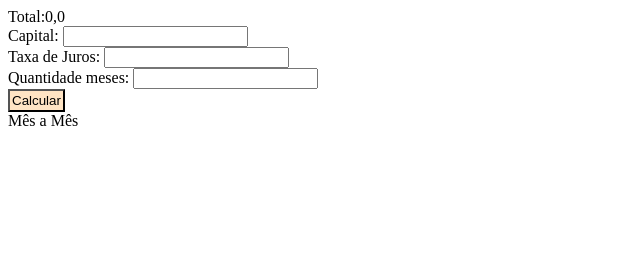
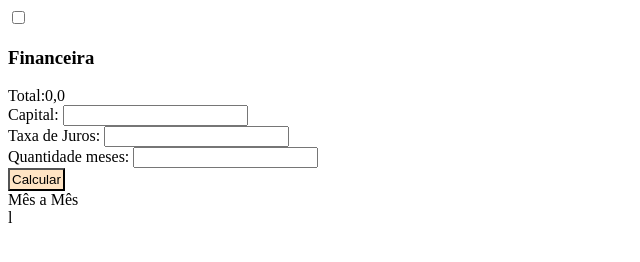
Before and after one commit to alunamarjorie/primeiroi_3t, a plain HTML site: page index.html in a window 1280 px wide. Shown: the whole page, without its empty margins (0-640 px from the left). Drawn offline with Linux system fonts and the light colour scheme.

Commit message:
Update index.html

```diff
--- a/index.html
+++ b/index.html
@@ -12,8 +12,12 @@
 
 </head>
 <body>
+    <input type="checkbox" id="calcFin"></input>
     <div class="calculadora">
 
+        <label for="calcFin"><h3>Financeira</h3></label>
+
+        <div class="calcFin"></div>
         <div class="spResultado">
             <span id="resultado">Total:0,0</span><br>
         </div>
@@ -22,9 +26,10 @@
         Taxa de Juros: <input id="juros" type="text"> <br>
         Quantidade meses: <input id="meses" type="text"> <br>
         <button id="btnCalc" onclick="total()">Calcular</button>
+        <div class="spMes">
+            <span id="mes">Mês a Mês</span>
+        </div>
     </div>
-    <div>
-        <span id="mes">Mês a Mês</span>
-    </div>
+
 </body>
-</html
+</html>l
```
